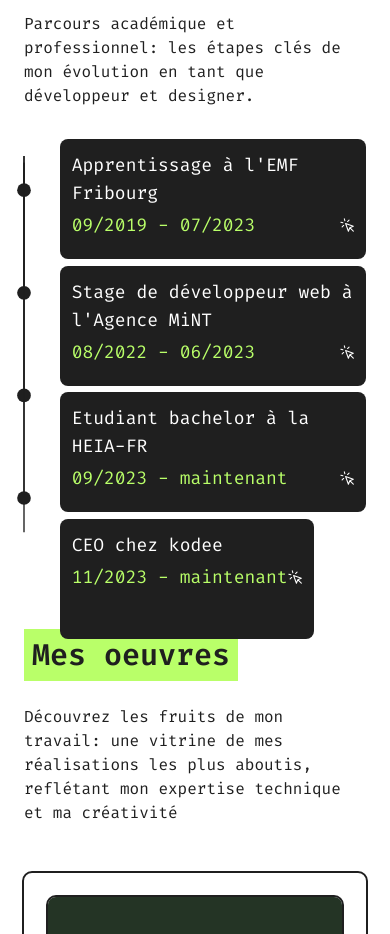
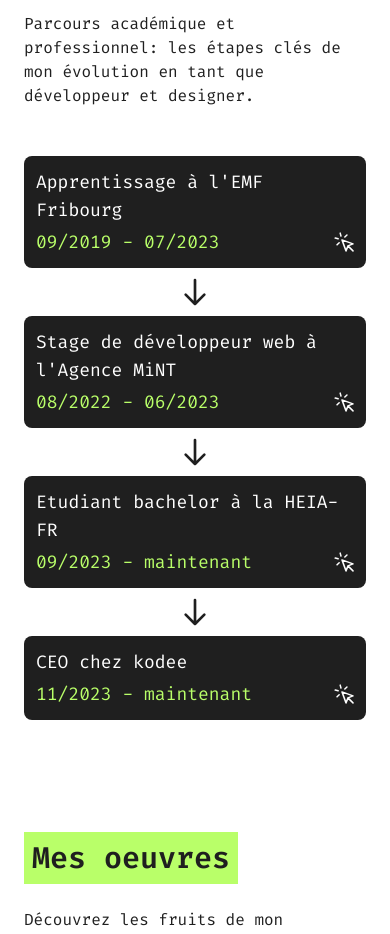
Before and after one commit to maiscommentz/portfolio-2025, a Vue app: page / in a window 390 px wide. Shown: the part 3360-4294 px from the top of the page. Built offline with nearby package versions, Linux system fonts and the light colour scheme; what vue3-marquee would draw is missing.

Commit message:
📱 Refactor TimelineV component for improved structure and responsiveness

```diff
--- a/src/components/TimelineV.vue
+++ b/src/components/TimelineV.vue
@@ -1,32 +1,17 @@
 <template>
-    <div ref="timelineContainer" class="relative w-full timeline">
-      <!-- SVG Timeline -->
-      <svg viewBox="0 0 500 550" preserveAspectRatio="none" class="w-full overflow-visible">
-        <!-- Main vertical line -->
-        <line x1="0" y1="0" x2="0" y2="550" class="stroke-cBlack" stroke-width="2" />
-
-        <!-- Dots -->
-        <circle v-for="(point, i) in points" :key="i"
-                :cx="point.cx" :cy="point.cy"
-                r="10" class="fill-cBlack timeline-dot" />
-
-        <!-- Lines -->
-        <line v-for="(point, i) in points" :key="'line' + i"
-              :x1="point.cx" :y1="point.cy" :x2="point.cx" :y2="point.offsetY"
-              class="stroke-cBlack" stroke-width="2" />
-
+  <div class="flex flex-col w-full h-full overflow-x-hidden">
+    <div v-for="(label, index) in labels" :key="label.title" class="career-label">
+      <div class="career-label-label bg-cBlack text-cWhite p-3 rounded-lg clickable h-full w-full ransition-transform duration-300 ease-in-out hover:scale-105">
+        <p>{{ label.title }}</p>
+        <div class="flex w-full justify-between items-center mt-1">
+          <p class=" text-cGreen">{{ label.date }}</p>
+          <img src="/icons/click.svg" alt="Plus d'informations" class="w-5 h-5" />
+        </div>
+      </div>
+      <div class="career-label-arrow flex justify-center items-center w-full h-full my-2">
+        <svg v-if="index != labels.length - 1" xmlns="http://www.w3.org/2000/svg" class="h-8 w-8 text-cBlack" fill="none" viewBox="0 0 24 24" stroke="currentColor">
+          <path stroke-linecap="round" stroke-linejoin="round" stroke-width="2" d="M19 14l-7 7m0 0l-7-7m7 7V3"></path>
         </svg>
-
-      <!-- Labels (HTML) -->
-      <div v-for="(point, i) in points" :key="'label' + i"
-            class="absolute label transition-transform duration-300 ease-in-out hover:scale-105"
-            :style="labelStyles[i]">
-            <div class="bg-cBlack text-cWhite p-3 rounded-lg clickable h-[120px] w-full">
-                <p>{{ point.title }}</p>
-                <div class="flex w-full justify-between items-center mt-1">
-                    <p class=" text-cGreen">{{ point.date }}</p>
-                    <img src="/icons/click.svg" alt="Plus d'informations" class="w-3.5 h-3.5" />
-                </div>
       </div>
     </div>
   </div>
@@ -34,136 +19,49 @@
 
 <script setup lang="ts">
 import gsap from 'gsap';
-import { ref, reactive, watchEffect, onMounted, onBeforeUnmount } from 'vue';
 import { ScrollTrigger } from 'gsap/ScrollTrigger';
+import { onMounted } from 'vue';
 import { useI18n } from 'vue-i18n';
-import { useResizeObserver } from '@vueuse/core';
 
 gsap.registerPlugin(ScrollTrigger);
 const { t } = useI18n();
 
-const points = [
-    {cx: 0, cy: 50, offsetX: 80, offsetY: 0, title: t('career.items.0.title'), date: t('career.items.0.date')},
-    {cx: 0, cy: 200, offsetX: 80, offsetY: 10, title: t('career.items.1.title'), date: t('career.items.1.date')},
-    {cx: 0, cy: 350, offsetX: 80, offsetY: 20, title: t('career.items.2.title'), date: t('career.items.2.date')},
-    {cx: 0, cy: 500, offsetX: 80, offsetY: 10, title: t('career.items.3.title'), date: t('career.items.3.date')},
+const labels = [
+    { title: t('career.items.0.title'), date: t('career.items.0.date') },
+    { title: t('career.items.1.title'), date: t('career.items.1.date') },
+    { title: t('career.items.2.title'), date: t('career.items.2.date') },
+    { title: t('career.items.3.title'), date: t('career.items.3.date') },
   ];
 
-const timelineContainer = ref<HTMLDivElement | null>(null);
-
-const getSvgHeight = () => {
-  return timelineContainer.value?.clientHeight || window.innerHeight;
-};
-
-const svgHeight = getSvgHeight();
-const labelHeight = 120;
-
-const labelStyles = reactive<{ left?: string; right?: string; top: string }[]>([]);
-
-  watchEffect(() => {
-    if (!timelineContainer.value) return;
-
-    const containerHeight = getSvgHeight();
-    const scale = containerHeight / svgHeight;
-
-    labelStyles.length = 0;
-    points.forEach((point, i) => {
-      labelStyles.push({ left: `${point.offsetX * scale}px`, top: `${point.cy * scale + labelHeight / 2}px` });
-    });
-  });
-
-  // Optional: also keep `updateLabelsPosition` for legacy use
-  const updateLabelsPosition = () => {
-    if (!timelineContainer.value) return;
-
-    const containerHeight = getSvgHeight();
-    const scale = containerHeight / svgHeight;
-
-    labelStyles.length = 0;
-
-    points.forEach((point, i) => {
-      labelStyles.push({ left: `${point.offsetX * scale}px`, top: `${(point.cy * scale) + (labelHeight / 2 * i) - labelHeight/3}px` });
-    });
-  };
-
-  useResizeObserver(timelineContainer, updateLabelsPosition);
-
 onMounted(() => {
-    const path = document.querySelector(".timeline path") as SVGPathElement;
-    const pathLength = path?.getTotalLength();
-
-    if (path) {
-      gsap.set(path, {
-        strokeDasharray: pathLength,
-        strokeDashoffset: pathLength,
-      });
-
-      gsap.to(path, {
-        strokeDashoffset: 0,
-        duration: 2,
-        ease: "power1.out",
+  labels.forEach((point, i) => {
+    const label = document.querySelector(`.career-label:nth-child(${i + 1}) .career-label-label`);
+    const arrow = document.querySelector(`.career-label:nth-child(${i + 1}) .career-label-arrow`);
+    if (label) {
+      gsap.from(label, {
+        opacity: 0,
+        x: 1200,
+        duration: 0.6,
+        delay: i * 0.3,
+        ease: "power2.out",
         scrollTrigger: {
-          trigger: path,
-          start: "top 20%",
+          trigger: '.career-label',
+          start: "top 50%",
         },
       });
-    }
-
-    gsap.from(".timeline-dot", {
+      gsap.from(arrow, {
         opacity: 0,
-      scale: 0,
-      transformOrigin: "center",
+        y: -50,
         duration: 0.6,
-      stagger: 0.4,
-      delay: 0,
-      ease: "back.out(1.7)",
+        delay: 0.6 + i * 0.3,
+        ease: "power2.out",
         scrollTrigger: {
-        trigger: path,
-        start: "top 20%",
+          trigger: '.career-label',
+          start: "top 50%",
         },
       });
 
-    document.querySelectorAll(".timeline line").forEach((line, i) => {
-      const length = (line as SVGLineElement).getTotalLength?.() || 100;
-
-      gsap.set(line, {
-        strokeDasharray: length,
-        strokeDashoffset: length,
-      });
-
-      gsap.to(line, {
-        strokeDashoffset: 0,
-        duration: 0.8,
-        delay: 1 + i * 0.3,
-        ease: "power2.out",
-        scrollTrigger: {
-          trigger: path,
-          start: "top 20%",
-        },
+    }
   });
 });
-
-    document.querySelectorAll(".label").forEach((el, i) => {
-      const point = points[i];
-      const fromY = point.offsetY < point.cy ? -50 : 50;
-
-      gsap.from(el, {
-        opacity: 0,
-        y: fromY,
-        duration: 0.6,
-        delay: 1.5 + i * 0.3,
-        ease: "power2.out",
-        scrollTrigger: {
-          trigger: path,
-          start: "top 20%",
-        },
-      });
-    });
-
-    window.addEventListener('resize', updateLabelsPosition);
-  });
-
-  onBeforeUnmount(() => {
-    window.removeEventListener('resize', updateLabelsPosition);
-  });
 </script>
```
Lines whose indentation alone changed are shown as unchanged.
